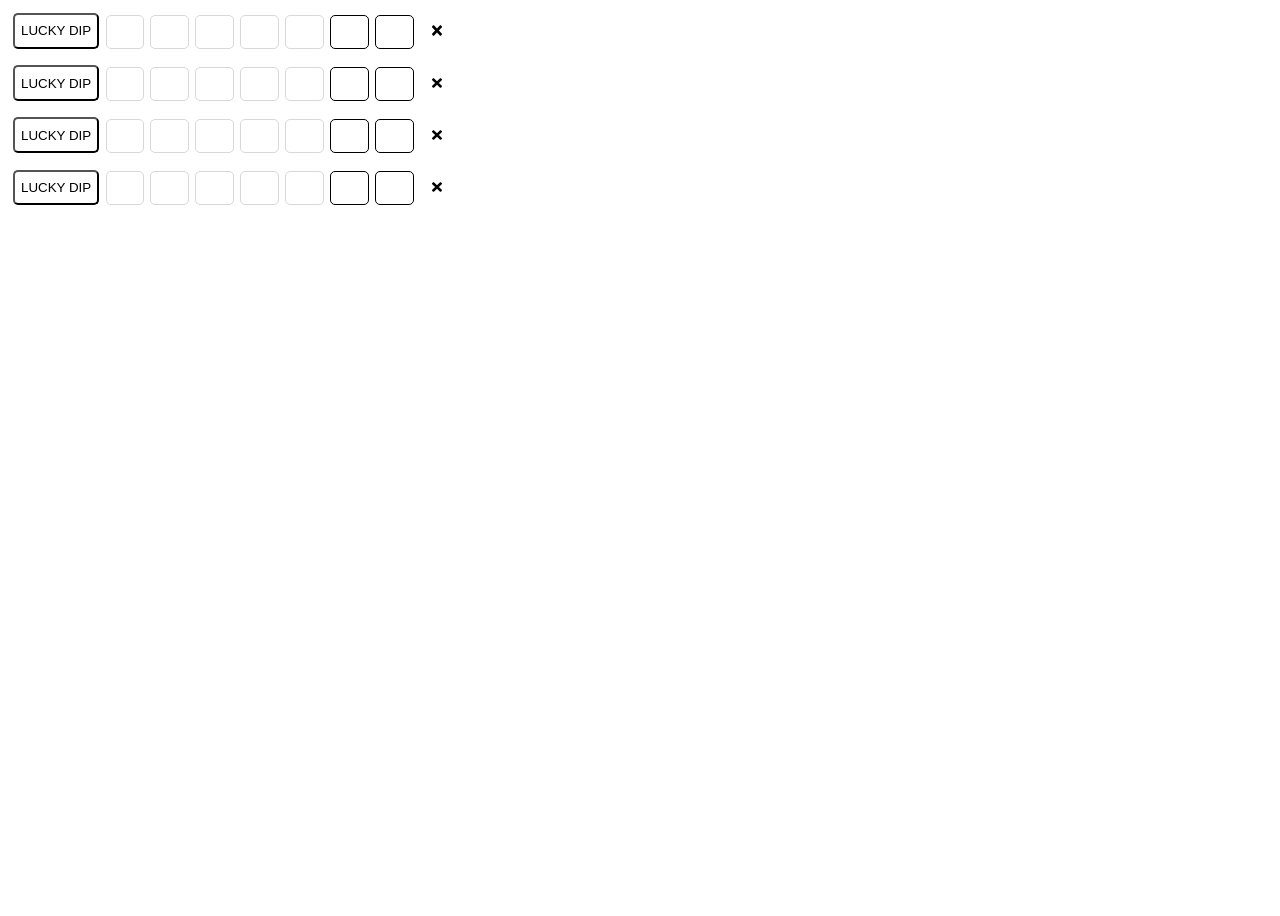
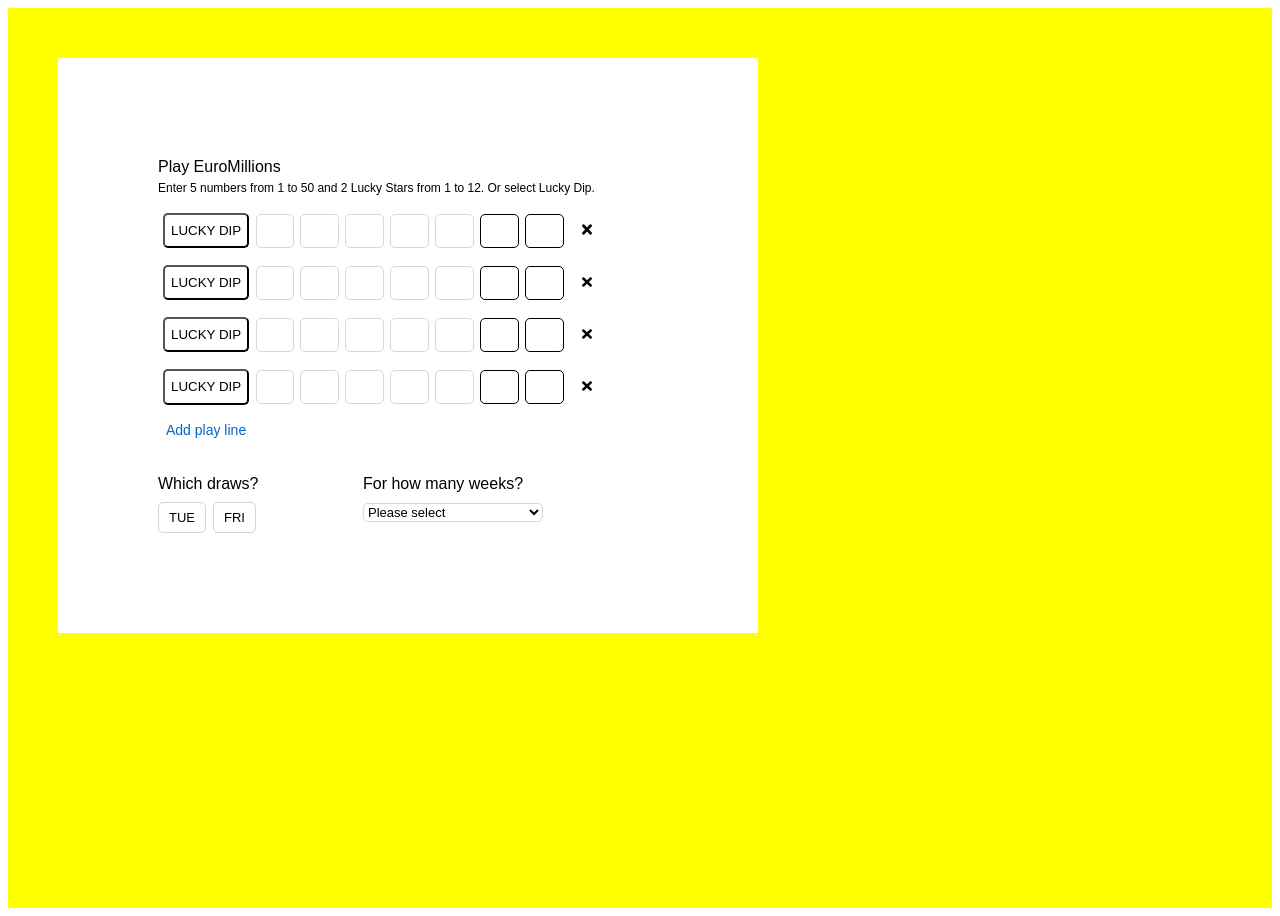
Before and after one commit to GavBaros/react-euromillions-lottery, a React (Create React App) app: page / in a window 1280 px wide. Before the commit the page ends 800 px from the top, so only its background shows below. Built offline with nearby package versions, Linux system fonts and the light colour scheme; the HTML template or start-up script is replaced by a standard one.

Commit message:
Update styling

```diff
--- a/src/App.js
+++ b/src/App.js
@@ -1,18 +1,160 @@
 import React, { Component } from "react";
 import PlayLine from "./components/PlayLine";
 import "./App.css";
+import styled from "styled-components";
+
+const Container = styled.div`
+  background: yellow;
+  padding: 50px;
+  height: 800px;
+  position: relative;
+`;
+
+const AppWrapper = styled.div`
+  font-family: arial, verdana, helvetica, sans-serif;
+  text-align: center;
+  position: relative;
+`;
+
+const PlaySlipWrapper = styled.div`
+  width: 500px;
+  padding: 100px;
+  background-color: white;
+`;
+
+const PlaySlipHeader = styled.div`
+  text-align: left;
+
+  span {
+    font-size: 16px;
+    margin-bottom: 0;
+  }
+
+  p {
+    font-size: 12px;
+    margin-top: 5px;
+  }
+`;
+
+const AddPlayLine = styled(PlaySlipHeader)`
+  margin-top: 10px;
+  cursor: pointer;
+
+  & :hover {
+    background: #f4f3f1;
+  }
+
+  span {
+    margin-right: 8px;
+  }
+
+  a {
+    font-size: 14px;
+    color: #0066cc;
+    text-decoration: none;
+  }
+`;
+
+const DrawDuration = styled.div`
+  width: 385px;
+  display: flex;
+  justify-content: space-between;
+`;
+
+const WhichDraws = styled.div`
+  margin-top: 15px;
+  text-align: left;
+
+  h4 {
+    font-size: 16px
+    font-weight: normal;
+    margin-bottom: 10px;
+  }
+`;
+
+const WhichDrawsCheckBox = styled.span`
+  min-width: 45px;
+  text-align: center;
+  border: 1px solid lightgray;
+
+  font-size: 13px;
+  border-radius: 5px;
+  line-height: 2.3em;
+  cursor: pointer;
+  padding: 7px 10px;
+
+  &:nth-of-type(2) {
+    margin-left: 7px;
+  }
+
+  &:hover {
+    background-color: darkgray;
+  }
+
+  &:active {
+    background-color: darkgray;
+    color: #fff;
+  }
+`;
+
+const ForHowManyWeeks = styled(WhichDraws)`
+  select {
+    color: #000;
+    width: 180px !important;
+    height: 1.5em;
+    font-weight: 400;
+    background: #fff;
+    border-radius: 5px;
+    vertical-align: middle;
+    border: 1px solid #d8d8d8;
+    font-size: 13px;
+  }
+`;
 
 class App extends Component {
   state = {};
 
   render() {
     return (
-      <div className="App">
-        <PlayLine />
-        <PlayLine />
-        <PlayLine />
-        <PlayLine />
-      </div>
+      <AppWrapper>
+        <Container>
+          <PlaySlipWrapper>
+            <PlaySlipHeader>
+              <span>Play EuroMillions</span>
+              <p>
+                Enter 5 numbers from 1 to 50 and 2 Lucky Stars from 1 to 12. Or
+                select Lucky Dip.
+              </p>
+            </PlaySlipHeader>
+            <PlayLine />
+            <PlayLine />
+            <PlayLine />
+            <PlayLine />
+            <AddPlayLine>
+              <a>
+                <span className="fa fa-plus" />Add play line
+              </a>
+            </AddPlayLine>
+            <DrawDuration>
+              <WhichDraws>
+                <h4>Which draws?</h4>
+                <WhichDrawsCheckBox>TUE</WhichDrawsCheckBox>
+                <WhichDrawsCheckBox>FRI</WhichDrawsCheckBox>
+              </WhichDraws>
+              <ForHowManyWeeks>
+                <h4>For how many weeks?</h4>
+                <select>
+                  <option value="0">Please select</option>
+                  <option value="1">1</option>
+                  <option value="2">2</option>
+                  <option value="3">3</option>
+                  <option value="4">4</option>
+                </select>
+              </ForHowManyWeeks>
+            </DrawDuration>
+          </PlaySlipWrapper>
+        </Container>
+      </AppWrapper>
     );
   }
 }
--- a/src/index.css
+++ b/src/index.css
@@ -1,4 +1,4 @@
-body {
+/* body {
   margin: 0;
   padding: 0;
   font-family: -apple-system, BlinkMacSystemFont, "Segoe UI", "Roboto", "Oxygen",
@@ -11,4 +11,4 @@
 code {
   font-family: source-code-pro, Menlo, Monaco, Consolas, "Courier New",
     monospace;
-}
+} */
```
